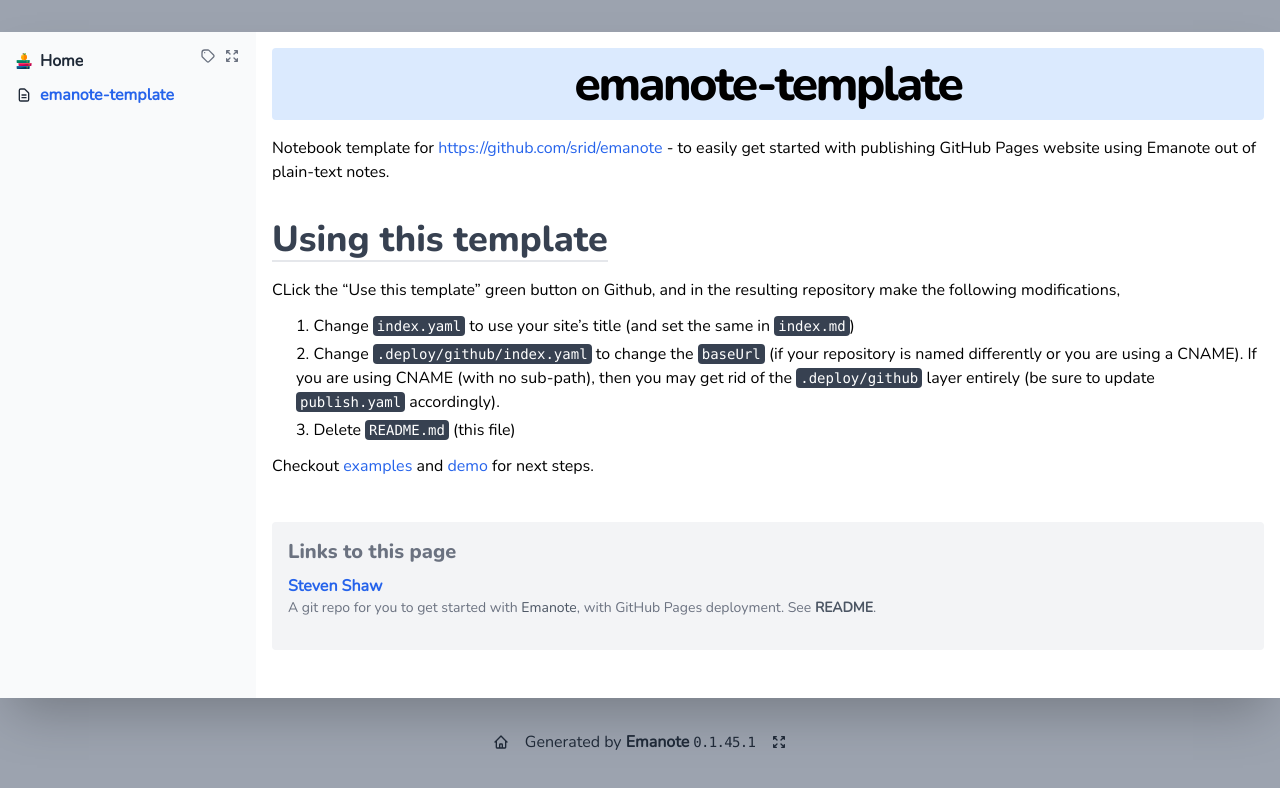
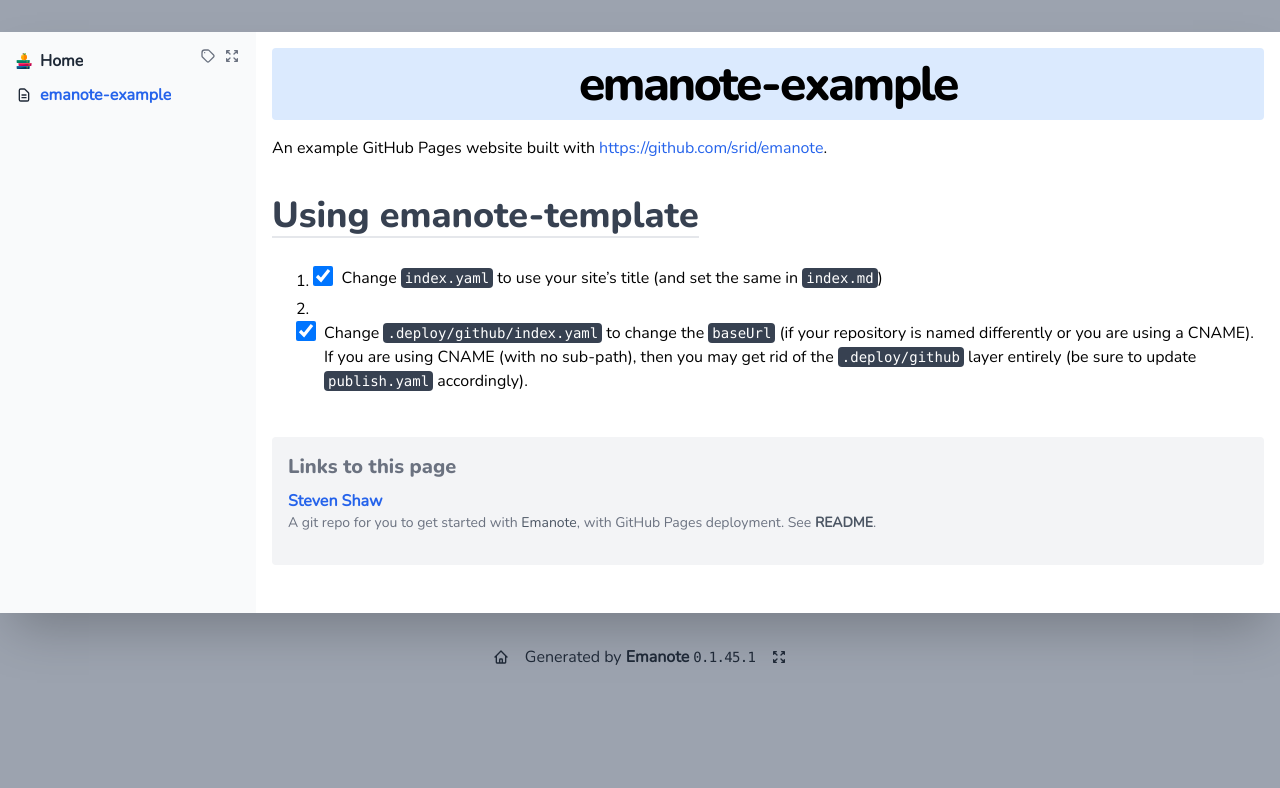
Before and after one commit to steshaw/emanote-example, a plain HTML site: page README.html in a window 1280 px wide. Drawn offline with Linux system fonts and the light colour scheme.

Commit message:
deploy: 2f2324f8515cb738d7d0f3c048c8588ea402dd59

```diff
--- a/-/all.html
+++ b/-/all.html
@@ -19,7 +19,7 @@
 
 
   <!-- CSSSTART -->
-	<link rel="stylesheet" href="emanote-compiled-0bb916ec3178b4375dd93b159e9a6cee.css" />
+	<link rel="stylesheet" href="emanote-compiled-41113a207e45a87e951a96368232900f.css" />
   <!-- CSSEND -->
 
   <!-- Heist error element -->
@@ -108,8 +108,8 @@
       </svg>
 
 
-    <a class='hover:underline truncate' title='emanote-template' href='README'>
-      emanote-template
+    <a class='hover:underline truncate' title='emanote-example' href='README'>
+      emanote-example
     </a>
 
 
--- a/README.html
+++ b/README.html
@@ -4,7 +4,7 @@
   <meta charset='UTF-8' />
   <meta name='viewport' content='width=device-width, initial-scale=1' />
   <title>
-    emanote-template – Steven Shaw
+    emanote-example – Steven Shaw
   </title>
 
 
@@ -19,7 +19,7 @@
 
 
   <!-- CSSSTART -->
-	<link rel="stylesheet" href="emanote-compiled-0bb916ec3178b4375dd93b159e9a6cee.css" />
+	<link rel="stylesheet" href="emanote-compiled-41113a207e45a87e951a96368232900f.css" />
   <!-- CSSEND -->
 
   <!-- Heist error element -->
@@ -154,8 +154,8 @@
       </svg>
 
 
-    <a class='font-bold text-blue-600 hover:underline truncate' title='emanote-template' href='README'>
-      emanote-template
+    <a class='font-bold text-blue-600 hover:underline truncate' title='emanote-example' href='README'>
+      emanote-example
     </a>
 
 
@@ -178,39 +178,43 @@
           <main class='px-4 py-4'>
             <h1 class='flex items-end justify-center mb-4 p-3 bg-blue-100 text-5xl font-extrabold text-black rounded'>
   <a class='z-40 tracking-tighter '>
-    emanote-template
+    emanote-example
   </a>
 </h1>
             <article class='overflow-auto'>
   <!-- What goes in this file will appear on top of note body-->
 
     <p class='mb-3'>
-      Notebook template for <a href='https://github.com/srid/emanote' class='text-blue-600 hover:underline' target='_blank' rel='noopener'>https://github.com/srid/emanote</a> - to easily get started with publishing GitHub Pages website using Emanote out of plain-text notes.
+      An example GitHub Pages website built with <a href='https://github.com/srid/emanote' class='text-blue-600 hover:underline' target='_blank' rel='noopener'>https://github.com/srid/emanote</a>.
     </p>
-  <h2 id='using-this-template' class='inline-block mt-6 mb-4 text-4xl font-bold text-gray-700 border-b-2'>Using this template</h2>
-    <p class='mb-3'>
-      CLick the “Use this template” green button on Github, and in the resulting repository make the following modifications,
-    </p>
-
+  <h2 id='using-emanote-template' class='inline-block mt-6 mb-4 text-4xl font-bold text-gray-700 border-b-2'>Using emanote-template</h2>
     <ul class='my-3 ml-6 space-y-1 list-decimal list-inside'>
 
         <li>
-          Change <code class='py-0.5 px-1 rounded bg-gray-700 text-sm text-white'>index.yaml</code> to use your site’s title (and set the same in <code class='py-0.5 px-1 rounded bg-gray-700 text-sm text-white'>index.md</code>)
+
+    <!-- FIXME: Fix list styling to use flexbox, so task lists don't botch them up -->
+    <label class='inline-flex items-start space-x-2'>
+      <input checked type='checkbox' class='flex-shrink-0 w-5 h-5 checked:bg-blue-600 checked:border-transparent' />
+      <span>
+        Change <code class='py-0.5 px-1 rounded bg-gray-700 text-sm text-white'>index.yaml</code> to use your site’s title (and set the same in <code class='py-0.5 px-1 rounded bg-gray-700 text-sm text-white'>index.md</code>)
+      </span>
+    </label>
+
         </li>
 
         <li>
-          Change <code class='py-0.5 px-1 rounded bg-gray-700 text-sm text-white'>.deploy/github/index.yaml</code> to change the <code class='py-0.5 px-1 rounded bg-gray-700 text-sm text-white'>baseUrl</code> (if your repository is named differently or you are using a CNAME). If you are using CNAME (with no sub-path), then you may get rid of the <code class='py-0.5 px-1 rounded bg-gray-700 text-sm text-white'>.deploy/github</code> layer entirely (be sure to update <code class='py-0.5 px-1 rounded bg-gray-700 text-sm text-white'>publish.yaml</code> accordingly).
-        </li>
 
-        <li>
-          Delete <code class='py-0.5 px-1 rounded bg-gray-700 text-sm text-white'>README.md</code> (this file)
+    <!-- FIXME: Fix list styling to use flexbox, so task lists don't botch them up -->
+    <label class='inline-flex items-start space-x-2'>
+      <input checked type='checkbox' class='flex-shrink-0 w-5 h-5 checked:bg-blue-600 checked:border-transparent' />
+      <span>
+        Change <code class='py-0.5 px-1 rounded bg-gray-700 text-sm text-white'>.deploy/github/index.yaml</code> to change the <code class='py-0.5 px-1 rounded bg-gray-700 text-sm text-white'>baseUrl</code> (if your repository is named differently or you are using a CNAME). If you are using CNAME (with no sub-path), then you may get rid of the <code class='py-0.5 px-1 rounded bg-gray-700 text-sm text-white'>.deploy/github</code> layer entirely (be sure to update <code class='py-0.5 px-1 rounded bg-gray-700 text-sm text-white'>publish.yaml</code> accordingly).
+      </span>
+    </label>
+
         </li>
 
     </ul>
-
-    <p class='mb-3'>
-      Checkout <a href='https://note.ema.srid.ca/examples' class='text-blue-600 hover:underline' target='_blank' rel='noopener'>examples</a> and <a href='https://note.ema.srid.ca/demo' class='text-blue-600 hover:underline' target='_blank' rel='noopener'>demo</a> for next steps.
-    </p>
 
 </article>
 
```
Also changed, not shown: -/tags.html (+1 -1 lines), index.html (+3 -3 lines), emanote-compiled-41113a207e45a87e951a96368232900f.css.
